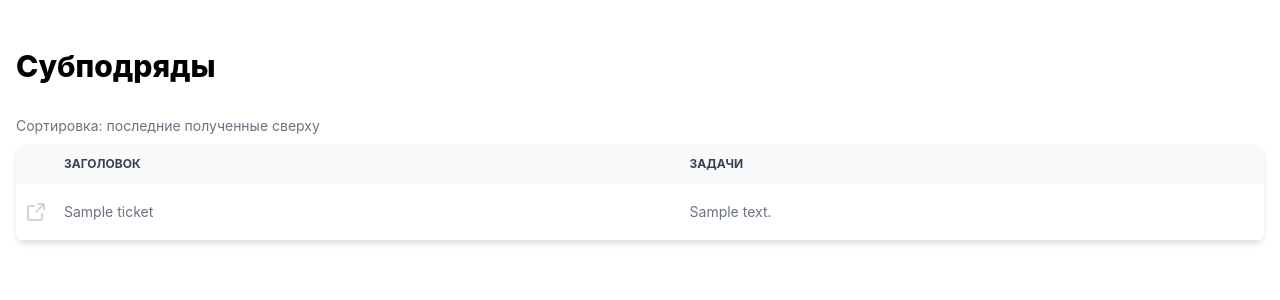
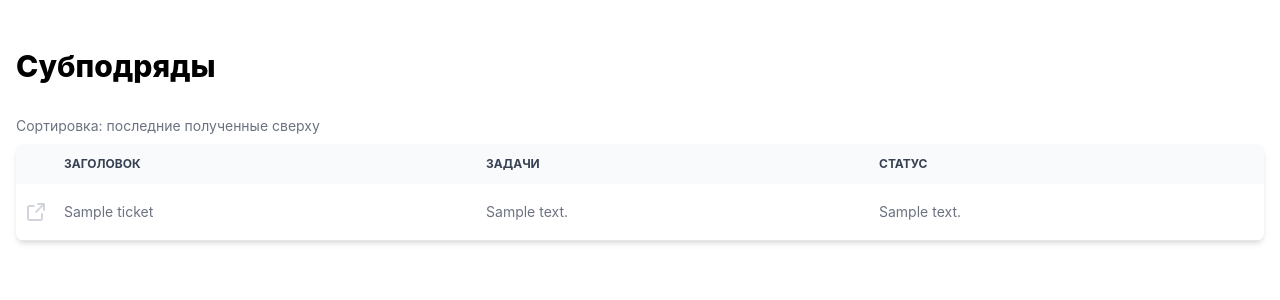
Before and after one commit to ReSpix/task_analysis_service, a FastAPI app: template src/web/templates/tickets/sub_contract.html in a window 1280 px wide. Shown: the top 300 px of the page. Run offline with FastAPI, Linux system fonts and the light colour scheme; the template is opened without the code that fills it: most values are stand-ins (such as "Sample title", 1, 10 or a date in 2020); some libraries are stand-ins or nearby versions.

Commit message:
Улучшено отображение субподряда

```diff
--- a/src/web/templates/tickets/sub_contract.html
+++ b/src/web/templates/tickets/sub_contract.html
@@ -21,6 +21,9 @@
                 <th scope="col" class="px-2 py-3">
                     Задачи
                 </th>
+                <th scope="col" class="px-2 py-3">
+                    Статус
+                </th>
             </tr>
         </thead>
         <tbody>
@@ -40,6 +43,7 @@
                 </td>
                 <td class="px-2 py-4">{{ ticket.title }}</td>
                 <td class="px-2 py-4 whitespace-pre-line">{{ ticket.text }}</td>
+                <td class="px-2 py-4 whitespace-pre-line">{{ ticket.last_status.text }}</td>
             </tr>
             {% endfor %}
         </tbody>
```
